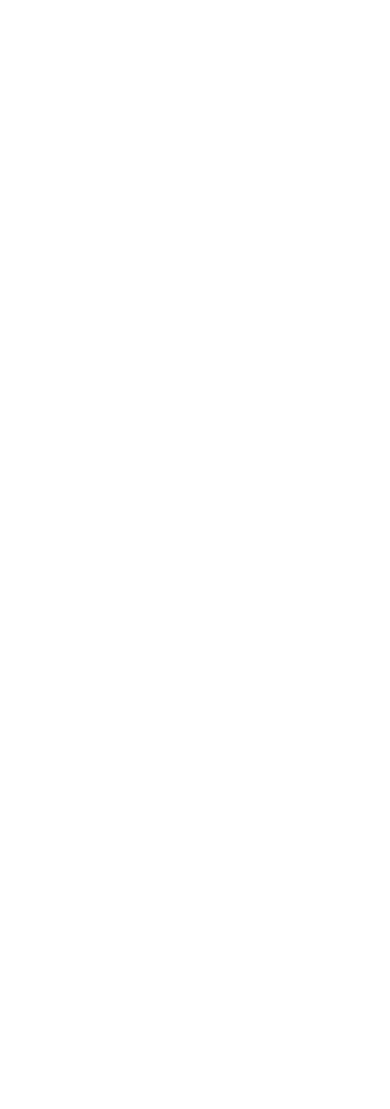
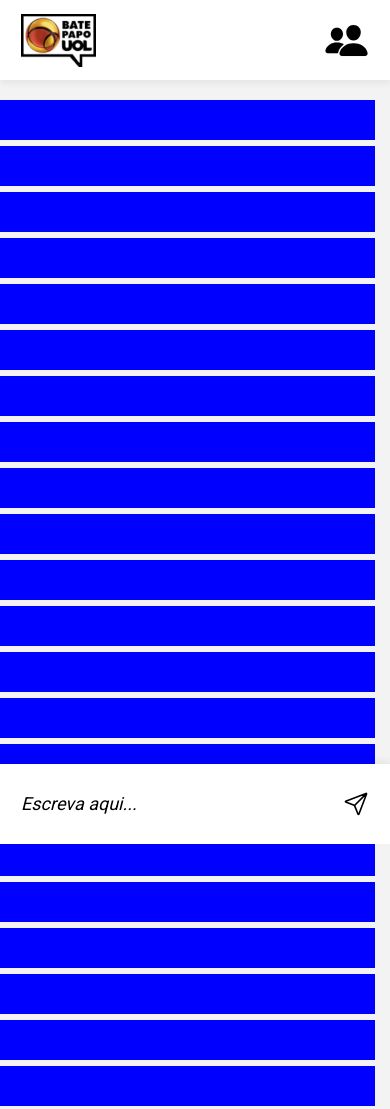
Before and after one commit to daniel-bernardino747/projeto5-batepapouol, a plain HTML site: page index.html in a window 390 px wide. Before the commit the page ends 844 px from the top, so only its background shows below. Drawn offline with nearby package versions, Linux system fonts and the light colour scheme.

Commit message:
layout mobile without resp.

```diff
--- /dev/null
+++ b/css/reset.css
@@ -0,0 +1,48 @@
+/* http://meyerweb.com/eric/tools/css/reset/
+   v2.0 | 20110126
+   License: none (public domain)
+*/
+
+html, body, div, span, applet, object, iframe,
+h1, h2, h3, h4, h5, h6, p, blockquote, pre,
+a, abbr, acronym, address, big, cite, code,
+del, dfn, em, img, ins, kbd, q, s, samp,
+small, strike, strong, sub, sup, tt, var,
+b, u, i, center,
+dl, dt, dd, ol, ul, li,
+fieldset, form, label, legend,
+table, caption, tbody, tfoot, thead, tr, th, td,
+article, aside, canvas, details, embed,
+figure, figcaption, footer, header, hgroup,
+menu, nav, output, ruby, section, summary,
+time, mark, audio, video {
+	margin: 0;
+	padding: 0;
+	border: 0;
+	font-size: 100%;
+	font: inherit;
+	vertical-align: baseline;
+}
+/* HTML5 display-role reset for older browsers */
+article, aside, details, figcaption, figure,
+footer, header, hgroup, menu, nav, section {
+	display: block;
+}
+body {
+	line-height: 1;
+}
+ol, ul {
+	list-style: none;
+}
+blockquote, q {
+	quotes: none;
+}
+blockquote:before, blockquote:after,
+q:before, q:after {
+	content: '';
+	content: none;
+}
+table {
+	border-collapse: collapse;
+	border-spacing: 0;
+}
--- /dev/null
+++ b/css/style.css
@@ -0,0 +1,62 @@
+@import url('https://fonts.googleapis.com/css2?family=Roboto:wght@400;700&display=swap');
+
+* {
+    box-sizing: border-box;
+}
+
+body {
+    width: 375px;
+
+    font-family: 'Roboto', sans-serif;
+    font-style: normal;
+    font-weight: 400;
+    font-size: 14px;
+    line-height: 16px;
+
+    background: #F3F3F3;
+
+}
+
+.top, .bottom {
+    position: fixed;
+    left: 0;
+
+    width: 100%;
+    height: 80px;
+    padding: 0 21px;
+    background: #FFFFFF;
+
+    display: flex;
+    justify-content: space-between;
+    align-items: center;
+}
+
+.top {
+    top: 0;
+    box-shadow: 0px 4px 6px rgba(0, 0, 0, 0.05);
+}
+
+.top ion-icon {
+    font-size: 45px;
+}
+
+.bottom {
+    bottom: 0;
+    box-shadow: 0px -4px 6px rgba(0, 0, 0, 0.05);
+
+    font-style: italic;
+    font-size: 18px;
+}
+
+.bottom ion-icon {
+    font-size: 26px;
+}
+
+.box-msg {
+    margin-top: 100px
+}
+.msg {
+    height: 40px;
+    background: blue;
+    margin: 6px 0px;
+}
--- a/index.html
+++ b/index.html
@@ -1,12 +1,56 @@
 <!DOCTYPE html>
-<html lang="en">
+<html lang="pt-br">
 <head>
     <meta charset="UTF-8">
     <meta http-equiv="X-UA-Compatible" content="IE=edge">
     <meta name="viewport" content="width=device-width, initial-scale=1.0">
+
     <title>Bate-papo UOL</title>
+
+    <link rel="stylesheet" href="./css/reset.css" />
+    <link rel="stylesheet" href="./css/style.css" />
 </head>
 <body>
+    <div class="screen">
 
+        <div class="top">
+            <img src="./src/logo.png" alt="logo-uol"/>
+            <ion-icon name="people"></ion-icon>
+        </div>
+
+        <div class="box-msg">
+            <div class="msg"></div>
+            <div class="msg"></div>
+            <div class="msg"></div>
+            <div class="msg"></div>
+            <div class="msg"></div>
+            <div class="msg"></div>
+            <div class="msg"></div>
+            <div class="msg"></div>
+            <div class="msg"></div>
+            <div class="msg"></div>
+            <div class="msg"></div>
+            <div class="msg"></div>
+            <div class="msg"></div>
+            <div class="msg"></div>
+            <div class="msg"></div>
+            <div class="msg"></div>
+            <div class="msg"></div>
+            <div class="msg"></div>
+            <div class="msg"></div>
+            <div class="msg"></div>
+            <div class="msg"></div>
+            <div class="msg"></div>
+
+        </div>
+
+        <div class="bottom">
+            <p>Escreva aqui...</p>
+            <ion-icon name="paper-plane-outline"></ion-icon>
+        </div>
+    </div>
+
+
+    <script src="https://unpkg.com/ionicons@5.4.0/dist/ionicons.js"></script>
 </body>
 </html>
```
Also changed, not shown: src/logo.png (added).
